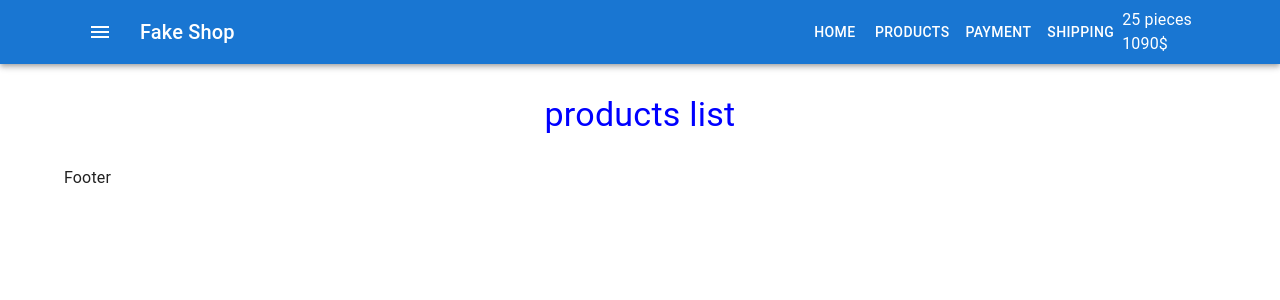
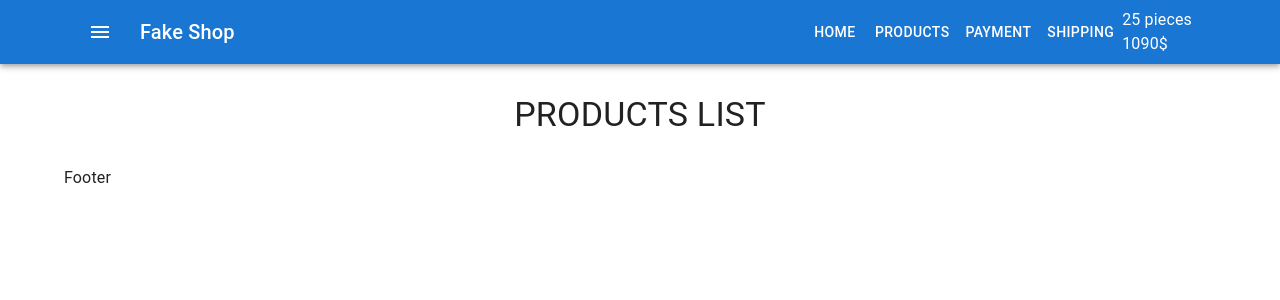
Before and after one commit to SergeyKappa/react-fake-shop, a React (Create React App) app: page / in a window 1280 px wide. Shown: the top 300 px of the page. Built offline with nearby package versions, Linux system fonts and the light colour scheme.

Commit message:
add productslist

```diff
--- /dev/null
+++ b/src/components/Products/ProductsList.css
@@ -0,0 +1,4 @@
+.title{
+    margin: 30px 0 !important;
+    text-transform: uppercase;
+}
--- a/src/components/Products/ProductsList.js
+++ b/src/components/Products/ProductsList.js
@@ -1,26 +1,27 @@
+import React from 'react'
 import { Typography } from '@mui/material'
-import React from 'react'
+import './ProductsList.css'
 
-const ProductsList = () => {
-    let uppercase = 'uppercase'
-    let lowercase = 'lowercase'
-    let state = false
+export const ProductsList = () => {
+    // let uppercase = 'uppercase'
+    // let lowercase = 'lowercase'
+    // let state = false
+
     return (
         <>
             <Typography
                 align="center"
                 component="h1"
                 variant="h4"
-                style={{
-                    textTransform: state ? uppercase : lowercase,
-                    color: 'blue',
-                    margin: '30px 0',
-                }}
+                className="title"
+                // style={{
+                //     textTransform: state ? uppercase : lowercase,
+                //     color: 'blue',
+                //     margin: '30px 0',
+                // }}
             >
                 Products List
             </Typography>
         </>
     )
 }
-
-export default ProductsList
--- a/src/containers/Main/Main.js
+++ b/src/containers/Main/Main.js
@@ -1,13 +1,11 @@
 import React from 'react'
 import { Container } from '@mui/material'
-import ProductsList from 'components/Products/ProductsList'
-
+import { ProductsList } from 'components/Products/ProductsList'
 
 export const Main = () => {
-
     return (
         <Container>
-          <ProductsList/>
+            <ProductsList />
         </Container>
     )
 }
```
Also changed, not shown: src/index.js (+4 -5 lines).
